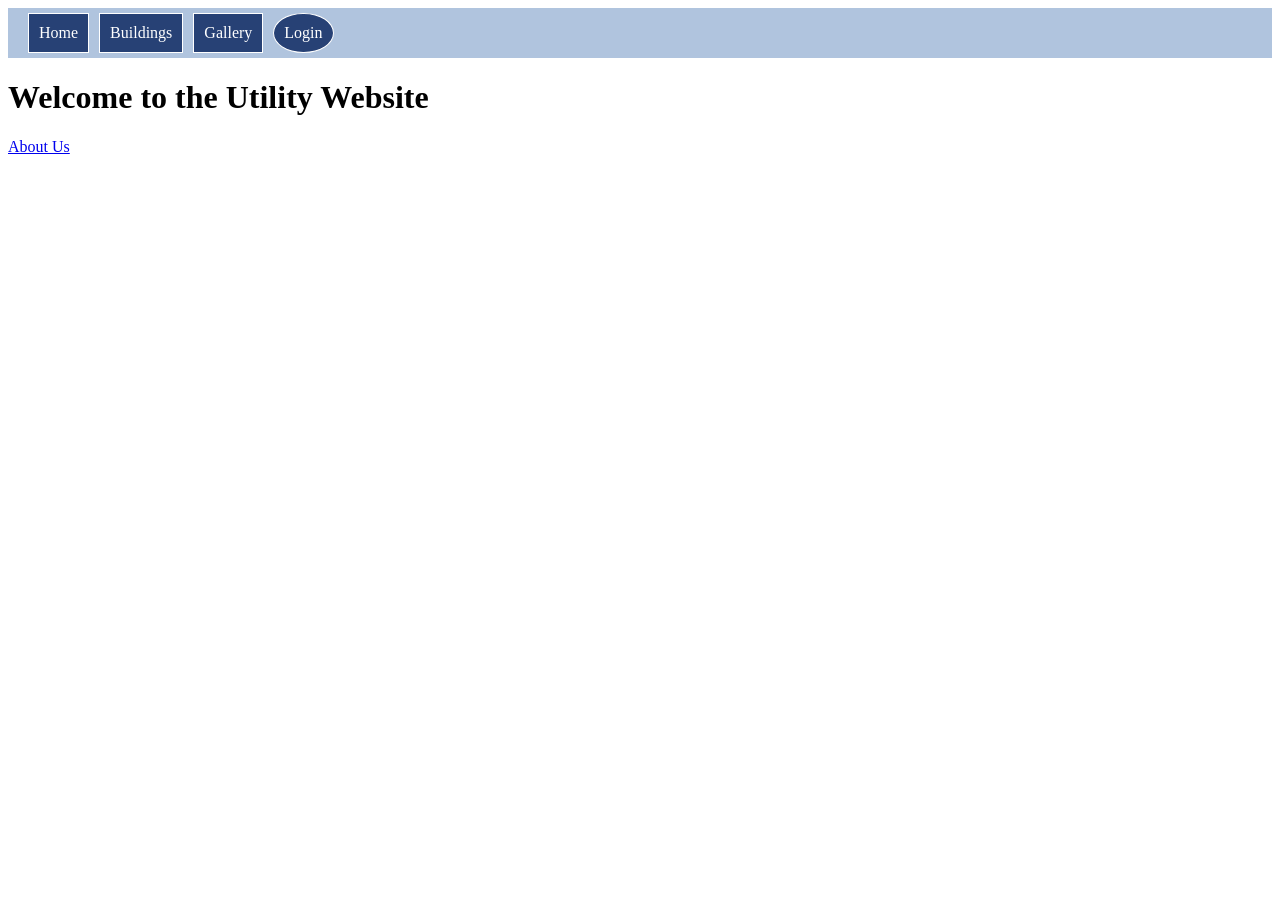
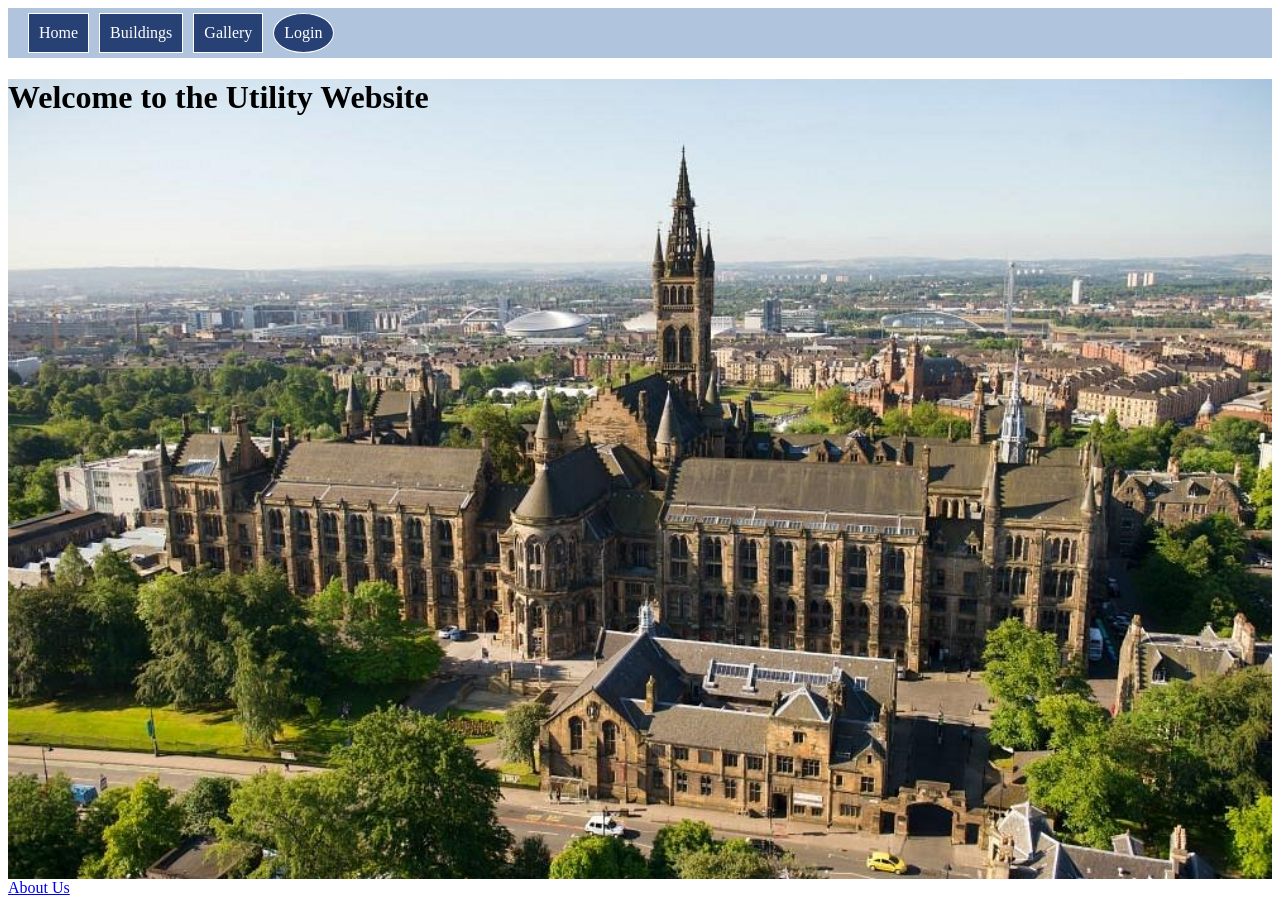
Before and after one commit to CyberNFS/Utility, a Django app: page / in a window 1280 px wide. Before the commit the page ends 154 px from the top, so only its background shows below. Run offline with Django 3.2, Linux system fonts and the light colour scheme.

Commit message:
HomePage TBC

```diff
--- a/Website/templates/Review/about.html
+++ b/Website/templates/Review/about.html
@@ -35,7 +35,7 @@
       </div>
 
       <div class="team-member">
-        <img src="{% static 'images/placeholder.jpg' %}" alt="Picture of Gabriel" class="team-photo">
+        <img src="{% static 'images/Gabriel.jpg' %}" alt="Picture of Gabriel" class="team-photo">
         <div class="member-info">
           <h3>Gabriel</h3>
           <p>Hi my names Gabriel I am studying the Computer Science course.</p>
--- a/Website/templates/Review/home.html
+++ b/Website/templates/Review/home.html
@@ -1,9 +1,23 @@
 {% extends 'Review/base.html' %}
-{% load staticfiles %}
+{% load static %}
 
 {% block title %}Home | Utility Website{% endblock %}
 
 {% block content %}
+<style type="text/css">
+    .home-background {
+        /* Use the 'static' tag to include an image from your static files */
+        background-image: url('{% static "images/university-of-glasgow.jpg" %}');
+        background-size: cover;
+        background-position: center;
+        background-repeat: no-repeat;
+        background-attachment: fixed;
+        height: 100vh; /* This will make sure that the background image covers the full viewport height */
+    }
+</style>
+
+<div class="home-background">
     <h1>Welcome to the Utility Website</h1>
     <!-- Page-specific content here -->
+</div>
 {% endblock %}
```
Also changed, not shown: Website/static/images/Gabriel.jpg (added), Website/static/images/university-of-glasgow.jpg (added).
